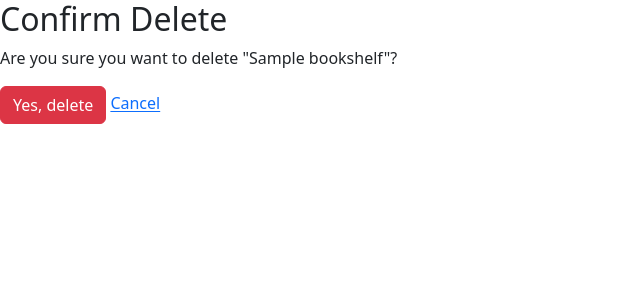
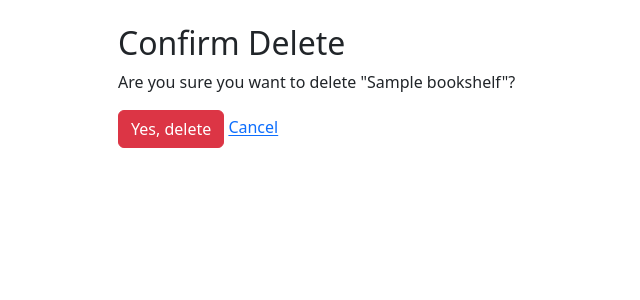
Before and after one commit to cfuenning/CSCI4830-TechExercise, a Django app: page /book/delete/1/ in a window 1280 px wide. Shown: the top 300 px of the page, without its empty margins (0-640 px from the left). Run offline with Django 5.2, Linux system fonts and the light colour scheme; tables that the repository leaves empty hold one stand-in row (values such as "Sample post"); some libraries are stand-ins or nearby versions.

Commit message:
cleaning up code

```diff
--- a/books/templates/book_confirm_delete.html
+++ b/books/templates/book_confirm_delete.html
@@ -2,6 +2,7 @@
 <!-- Reference CSS files -->
 <link rel="stylesheet" href="{% static 'css/bootstrap.min.css' %}" />
 
+<div class="container py-4 px-5">
   <h2>Confirm Delete</h2>
   <p>Are you sure you want to delete "{{ books.title }}"?</p>
   <form method="POST">
@@ -9,6 +10,8 @@
     <button type='submit' class="btn btn-danger">Yes, delete</button>
     <a href="{% url 'library_view' %}" class="'btn btn-secondary">Cancel</a>
   </form>
+</div>
+
 
 <!-- Reference JavaScript files -->
 <script src="{% static '/js/bootstrap.min.js' %}"></script>
--- a/books/views.py
+++ b/books/views.py
@@ -11,7 +11,7 @@ def about(request):
     return render(request, 'about_books.html')
 
 def library_view(request):
-    #list all scores
+    #list all book records
     book = Bookshelf.objects.all()
 
     if request.method == "POST":
@@ -24,7 +24,7 @@ def library_view(request):
     return render(request, 'book_list.html', {'form': form, 'books': book})
 
 def edit_book(request, book_id):
-    #edit a specific score
+    #edit a specific book record
     book = get_object_or_404(Bookshelf, id=book_id)
 
     if request.method == "POST":
```
Lines whose indentation alone changed are shown as unchanged.
